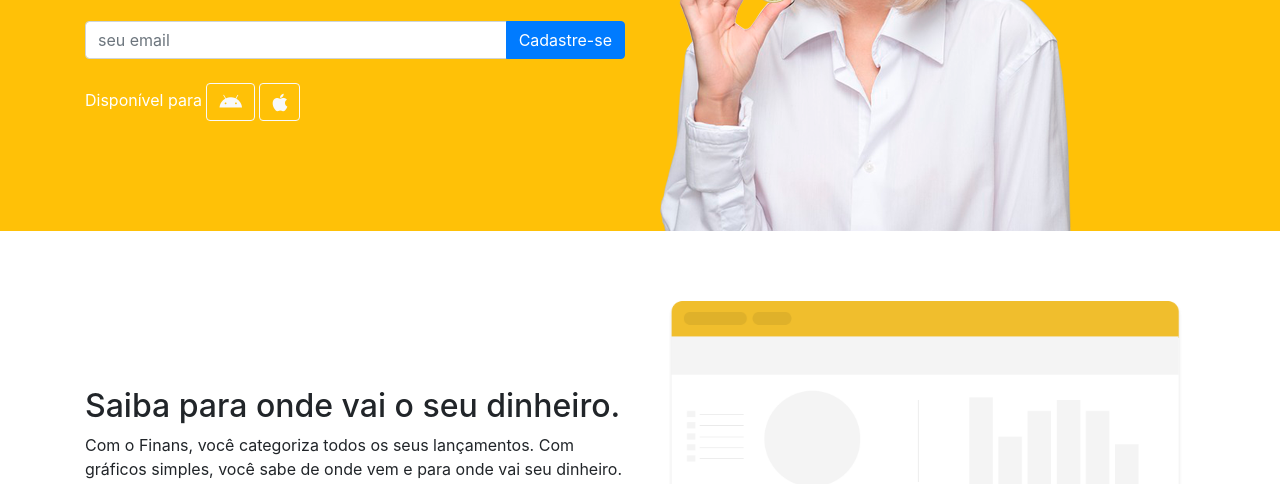
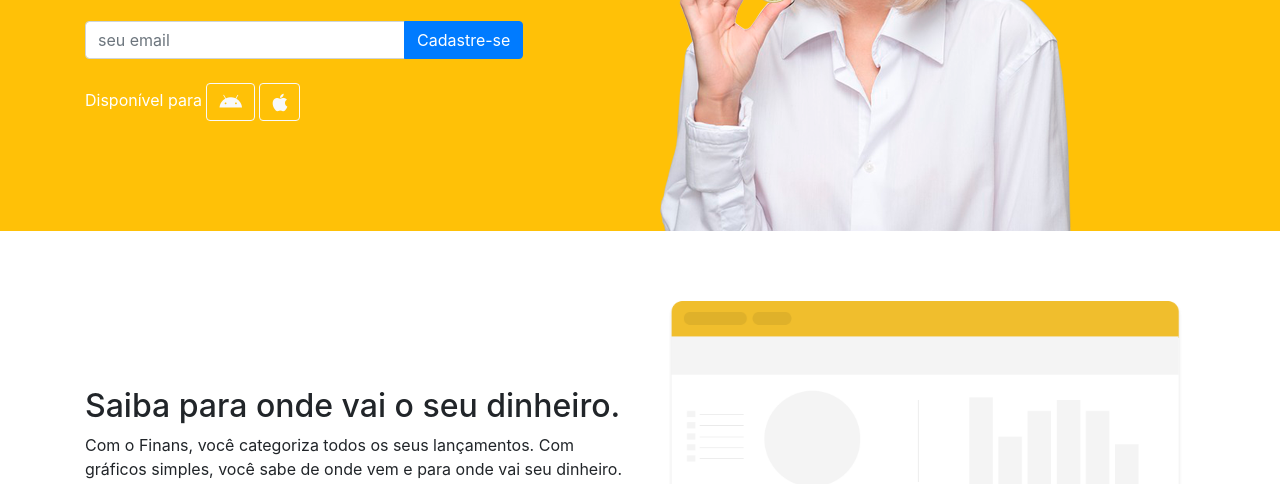
Before and after one commit to Luiz-Gabriel-ForFreelas/projeto-bootstrap-avancado-01, a plain HTML site: page projeto1/index.html in a window 1280 px wide. Shown: the part 350-834 px from the top of the page. Drawn offline with nearby package versions, Linux system fonts and the light colour scheme.

Commit message:
ajuste para celulares

```diff
--- a/projeto1/index.html
+++ b/projeto1/index.html
@@ -73,7 +73,7 @@
               </p>
               <form class="mt-4 mb-4"> <!-- Margin top 4 e Margin bottom 4 -->
                 <div class="input-group"> <!-- Diz que tudo dentro da div faz parte do mesmo input -->
-                  <input type="text" placeholder="seu email" class="form-control"> <!-- Passa uma formatação ao input -->
+                  <input type="text" placeholder="seu email" class="form-control" style="max-width: 20em;"> <!-- Passa uma formatação ao input -->
                   <div class="input-group-append"> <!-- Cria um anexo integrado ao input -->
                     <button type="button" class="btn btn-primary">Cadastre-se</button> <!-- Define o anexo como um botão -->
                   </div>
```
Also changed, not shown: index.html (+1 -1 lines).
